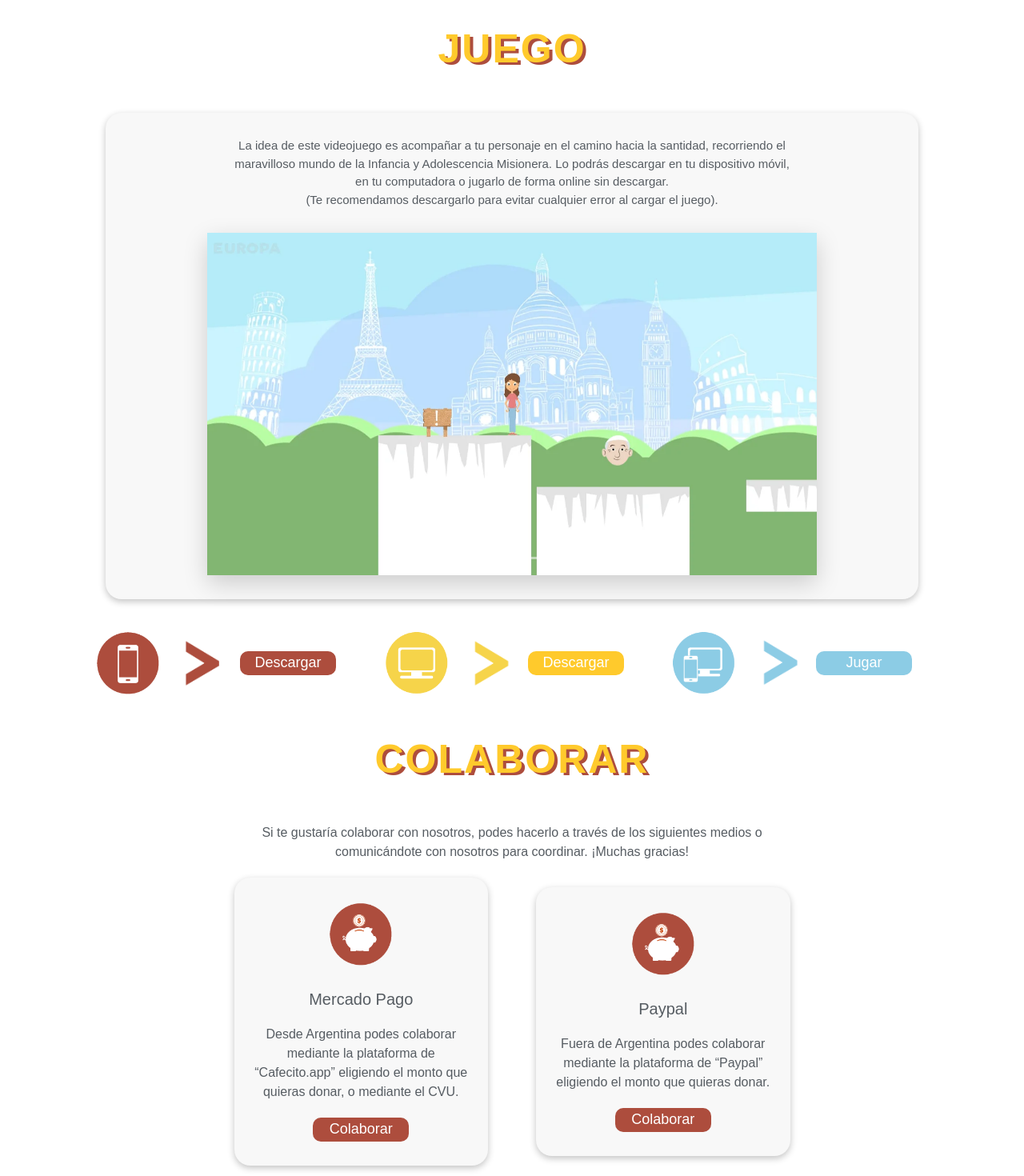
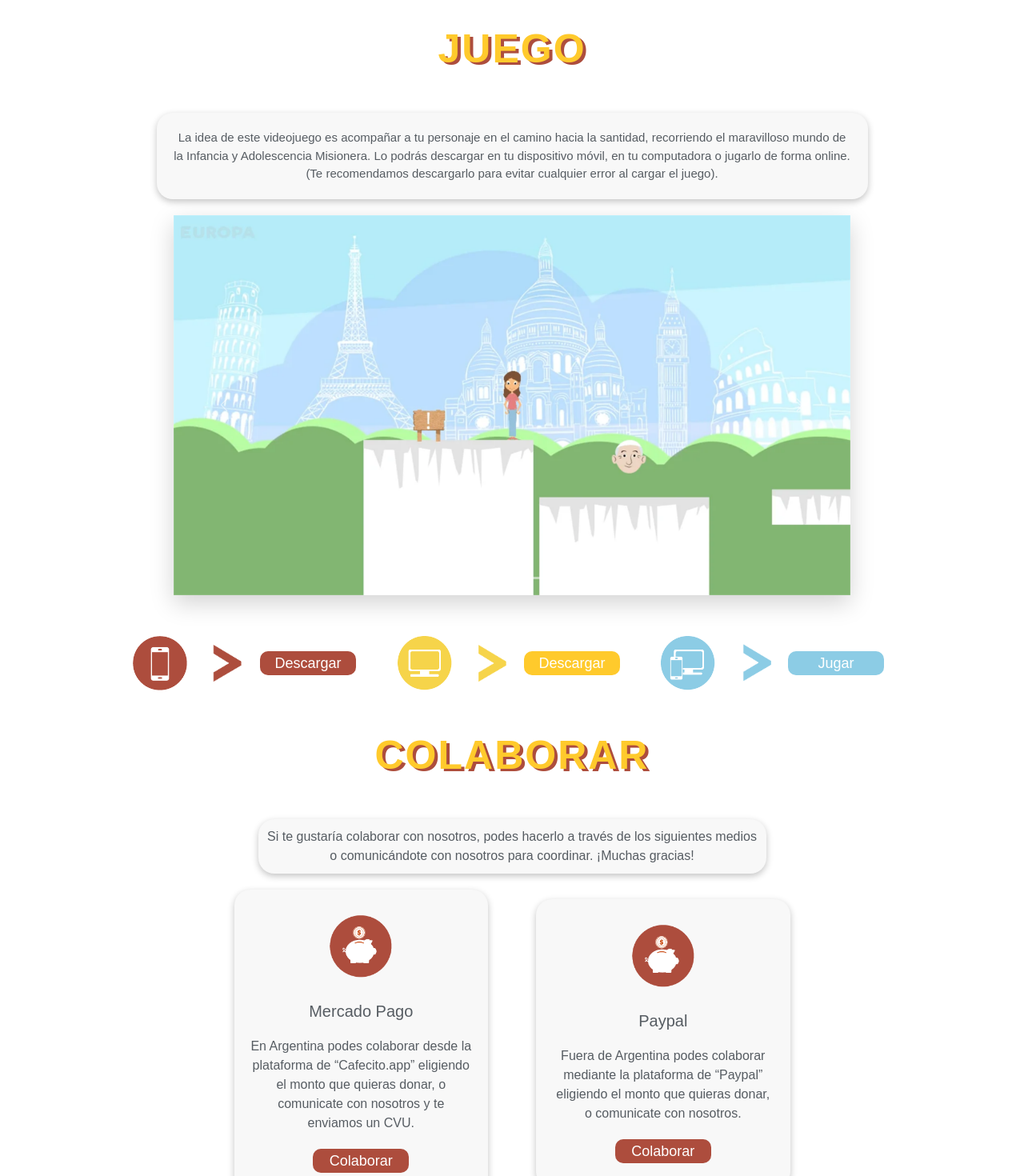
Before and after one commit to alecalgaro/enbuscadelasantidad-web, a React (Vite) app: page / in a window 1280 px wide. Shown: the part 1330-2800 px from the top of the page at 80% size. Built offline with nearby package versions, Linux system fonts and the light colour scheme.

Commit message:
Nuevos estilos

```diff
--- a/src/components/Contact.jsx
+++ b/src/components/Contact.jsx
@@ -9,7 +9,7 @@ const Contact = ({i}) => {
     <ContactContainer id="contact">
         <SectionTitle title={data[i].title_contact} />
 
-        <p>{data[i].contact}</p>
+        <div className='description'><p>{data[i].contact}</p></div>
 
         <div className='contact'>
 
@@ -55,15 +55,25 @@ const ContactContainer = styled.section`
   justify-content: center;
   align-items: center;
 
-  p{
-    font-size: 1.6rem;
-    color: var(--grey-text);
-    width: 85%;
-    text-align: center;
+  .description{
+    display: flex;
+    justify-content: center;
+    align-items: center;
+    background-color: var(--bg-grey);
+    border-radius: 2rem;
+    box-shadow: rgba(0, 0, 0, 0.24) 0px 3px 8px;
+    width: 80%;
     margin-bottom: 2rem;
 
-    @media(min-width: 992px){
-      width: 50%;
+    @media(min-width: 768px){
+        width: 50%;
+    }
+
+    p{
+      font-size: 1.6rem;
+      color: var(--grey-text);
+      text-align: center;
+      margin: 1rem;
     }
   }
 
--- a/src/components/Donate.jsx
+++ b/src/components/Donate.jsx
@@ -9,21 +9,21 @@ const Donate = ({i}) => {
     <DonateContainer id="donate">
         <SectionTitle title={data[i].title_donate}/>
 
-        <p className='description'>{data[i].donate}</p>
+        <div className='description'><p>{data[i].donate}</p></div>
 
         <div className='contenido'>
             <Card>
                 <img src={iconDonate} alt="Icono colaborar" />
                 <h3>{data[i].mercado_pago}</h3>
                 <p>{data[i].mercado_pago2}</p>
-                <button>{data[i].title_donate}</button>
+                <button><a href="https://cafecito.app/enbuscadelasantidad" target="_blank">{data[i].title_donate}</a></button>
             </Card>
 
             <Card>
                 <img src={iconDonate} alt="Icono colaborar" />
                 <h3>{data[i].paypal}</h3>
                 <p>{data[i].paypal2}</p>
-                <button>{data[i].title_donate}</button>
+                <button><a href="https://www.paypal.com/paypalme/alejandrocalgaro" target="_blank">{data[i].title_donate}</a></button>
             </Card>
         </div>
     </DonateContainer>
@@ -40,14 +40,24 @@ const DonateContainer = styled.section`
   margin: 0 .5rem 0 .5rem;
 
   .description{
-    font-size: 1.6rem;
-    color: var(--grey-text);
-    width: 85%;
-    text-align: center;
+    display: flex;
+    justify-content: center;
+    align-items: center;
+    background-color: var(--bg-grey);
+    border-radius: 2rem;
+    box-shadow: rgba(0, 0, 0, 0.24) 0px 3px 8px;
+    width: 80%;
     margin-bottom: 2rem;
 
-    @media(min-width: 992px){
-      width: 50%;
+    @media(min-width: 768px){
+        width: 50%;
+    }
+
+    p{
+      font-size: 1.6rem;
+      color: var(--grey-text);
+      text-align: center;
+      margin: 1rem;
     }
   }
 
@@ -100,16 +110,17 @@ const Card = styled.div`
         margin-bottom: 3rem;
         font-size: 1.8rem;
         font-weight: 300;
-        color: var(--white);
         border-radius: 1rem;
         cursor: pointer;
         background-color: var(--rojo);
         transition: all .5s;
 
+        a{ color: var(--white); }
+
         &:hover{
-            color: var(--rojo);
             background-color: var(--white);
             border: 1px solid var(--rojo);
+            a{ color: var(--rojo); }
         }
     }
 
--- a/src/components/Game.jsx
+++ b/src/components/Game.jsx
@@ -25,8 +25,8 @@ const Game = ({i}) => {
           <p>{data[i].play1}
             <br />{data[i].play2}
           </p>
-
-          <Carousel className="col-11 col-lg-9 mb-5 shadow-lg bg-light rounded">
+        </div>
+          <Carousel className="carousel col-11 col-lg-8 mb-5 shadow-lg bg-light rounded">
             <Carousel.Item>
               <img
                 className="d-block w-100"
@@ -63,24 +63,24 @@ const Game = ({i}) => {
               />
             </Carousel.Item>
           </Carousel>
-        </div>
+
       </GameContainer>
 
       <Buttons>
         <IconContainer>
           <img src={iconCel} alt="icono celular"></img>
           <img src={iconFlechaRoja} alt="icono flecha" className="icon-flecha"></img>
-          <Button className='btn-cel'>{data[i].btn_download}</Button>
+          <Button className='btn-cel'><a href="https://enbuscadelasantidad.itch.io/juego" target="_blank">{data[i].btn_download}</a></Button>
         </IconContainer>
         <IconContainer>
           <img src={iconPC} alt="icono computadora"></img>
           <img src={iconFlechaAmarilla} alt="icono flecha" className="icon-flecha"></img>
-          <Button className='btn-pc'>{data[i].btn_download}</Button>
+          <Button className='btn-pc'><a href="https://enbuscadelasantidad.itch.io/juego" target="_blank">{data[i].btn_download}</a></Button>
         </IconContainer>
         <IconContainer>
           <img src={iconOnline} alt="icono online"></img>
           <img src={iconFlechaAzul} alt="icono flecha" className="icon-flecha"></img>
-          <Button className='btn-online'>{data[i].btn_play}</Button>
+          <Button className='btn-online'><a href="https://enbuscadelasantidad.itch.io/juego" target="_blank">{data[i].btn_play}</a></Button>
         </IconContainer>
       </Buttons>
     </>
@@ -108,20 +108,19 @@ const GameContainer = styled.section`
     margin-bottom: 2rem;
 
     @media(min-width: 768px){
-      width: 80%;
+      width: 70%;
     }
   }
 
   p{
     font-size: 1.5rem;
     text-align: center;
-    margin: 3rem 0;
+    margin: 2rem;
     color: var(--grey-text);
-    width: 90%;
+  }
 
-    @media(min-width: 768px){
-      width: 70%;
-    }
+  .carousel{
+    box-shadow: rgba(0, 0, 0, 0.24) 0px 3px 8px;
   }
 `
 const Buttons = styled.div`
@@ -146,13 +145,19 @@ const IconContainer = styled.div`
     width: 8rem;
   }
 
-  @media(min-width: 768px){
-    margin: 2rem 4rem 0 2rem;
+  .icon-flecha {
+    width: 7rem;
+    margin: 0 1rem 0 3rem;
   }
 
-  .icon-flecha {
-    width: 6rem;
-    margin: 0 1rem 0 3rem;
+  @media(min-width: 992px){
+    margin: 2rem 3rem 0 2rem;
+    img {
+      width: 7rem;
+    }
+    .icon-flecha {
+      width: 5rem;
+    }
   }
 `
 
@@ -162,7 +167,6 @@ const Button = styled.button`
   height: 3rem;
   font-size: 1.8rem;
   font-weight: 300;
-  color: var(--white);
   border-radius: 1rem;
   cursor: pointer;
   transition: all .5s;
@@ -171,6 +175,8 @@ const Button = styled.button`
   &.btn-pc{ background: var(--amarillo); }
   &.btn-online{ background: var(--celeste); }
 
+  a{ color: var(--white); }
+
   &:hover{
     letter-spacing: .1rem;
   }
--- a/src/components/Header.jsx
+++ b/src/components/Header.jsx
@@ -1,6 +1,6 @@
 import React from 'react'
 import styled from 'styled-components'
-import imgBackgroud from '../img/bg-header.webp'
+import imgBackgroud from '../img/fondo.webp'
 import imgLogoEs from '../img/logo-header-es.webp'
 import imgLogoEn from '../img/logo-header-en.webp'
 import imgLogoIt from '../img/logo-header-it.webp'
@@ -67,6 +67,17 @@ const ImageBackground = styled.img`
     position: fixed;
     top: 0;
     z-index: -1;
+    object-fit: cover;
+    animation: animacion-fondo 20s linear infinite alternate-reverse;
+
+    @keyframes animacion-fondo {
+    from{
+      object-position: -1000px 0;
+    }
+    to{
+      object-position: 0 0;
+    }
+}
 `
 
 const HeaderContainer = styled(motion.section)`
@@ -85,7 +96,7 @@ const HeaderContainer = styled(motion.section)`
 const Logo = styled(motion.div)`
   img {
       width: 28rem;
-      animation: logo 1.85s infinite alternate-reverse;
+      animation: logo 1.85s linear infinite alternate-reverse;
 
       @media (min-width: 756px) {
           width: 35rem;
@@ -108,7 +119,7 @@ const HeaderDescription = styled(motion.div)`
   flex-direction: column;
   justify-content: center;
   align-items: center;
-  padding: 1rem 1.5rem;
+  padding: 1rem 2.5rem;
   order: 1;
 
   h1{
--- a/src/components/data.json
+++ b/src/components/data.json
@@ -18,7 +18,7 @@
         "about2": "Ambos somos animadores de la Infancia y Adolescencia Misionera, que buscamos utilizar nuestros estudios y las cosas que nos gustan hacer, para evangelizar.",
 
         "title_game": "Juego",
-        "play1": "La idea de este videojuego es acompañar a tu personaje en el camino hacia la santidad, recorriendo el maravilloso mundo de la Infancia y Adolescencia Misionera. Lo podrás descargar en tu dispositivo móvil, en tu computadora o jugarlo de forma online sin descargar.",
+        "play1": "La idea de este videojuego es acompañar a tu personaje en el camino hacia la santidad, recorriendo el maravilloso mundo de la Infancia y Adolescencia Misionera. Lo podrás descargar en tu dispositivo móvil, en tu computadora o jugarlo de forma online.",
         "play2": "(Te recomendamos descargarlo para evitar cualquier error al cargar el juego).",
         "btn_download": "Descargar",
         "tutorial": "Tutorial",
@@ -26,9 +26,9 @@
         "title_donate": "Colaborar",
         "donate": "Si te gustaría colaborar con nosotros, podes hacerlo a través de los siguientes medios o comunicándote con nosotros para coordinar. ¡Muchas gracias!",
         "mercado_pago": "Mercado Pago",
-        "mercado_pago2": "Desde Argentina podes colaborar mediante la plataforma de “Cafecito.app” eligiendo el monto que quieras donar, o mediante el CVU.",
+        "mercado_pago2": "En Argentina podes colaborar desde la plataforma de “Cafecito.app” eligiendo el monto que quieras donar, o comunicate con nosotros y te enviamos un CVU.",
         "paypal": "Paypal",
-        "paypal2": "Fuera de Argentina podes colaborar mediante la plataforma de “Paypal” eligiendo el monto que quieras donar.",
+        "paypal2": "Fuera de Argentina podes colaborar mediante la plataforma de “Paypal” eligiendo el monto que quieras donar, o comunicate con nosotros.",
 
         "title_contact": "Contacto",
         "contact": "Por cualquier consulta o sugerencia, podes comunicarte con nosotros enviando tu mensaje o escribiéndonos en nuestras redes sociales.",
```
Also changed, not shown: src/img/fondo2.jpg (added).
